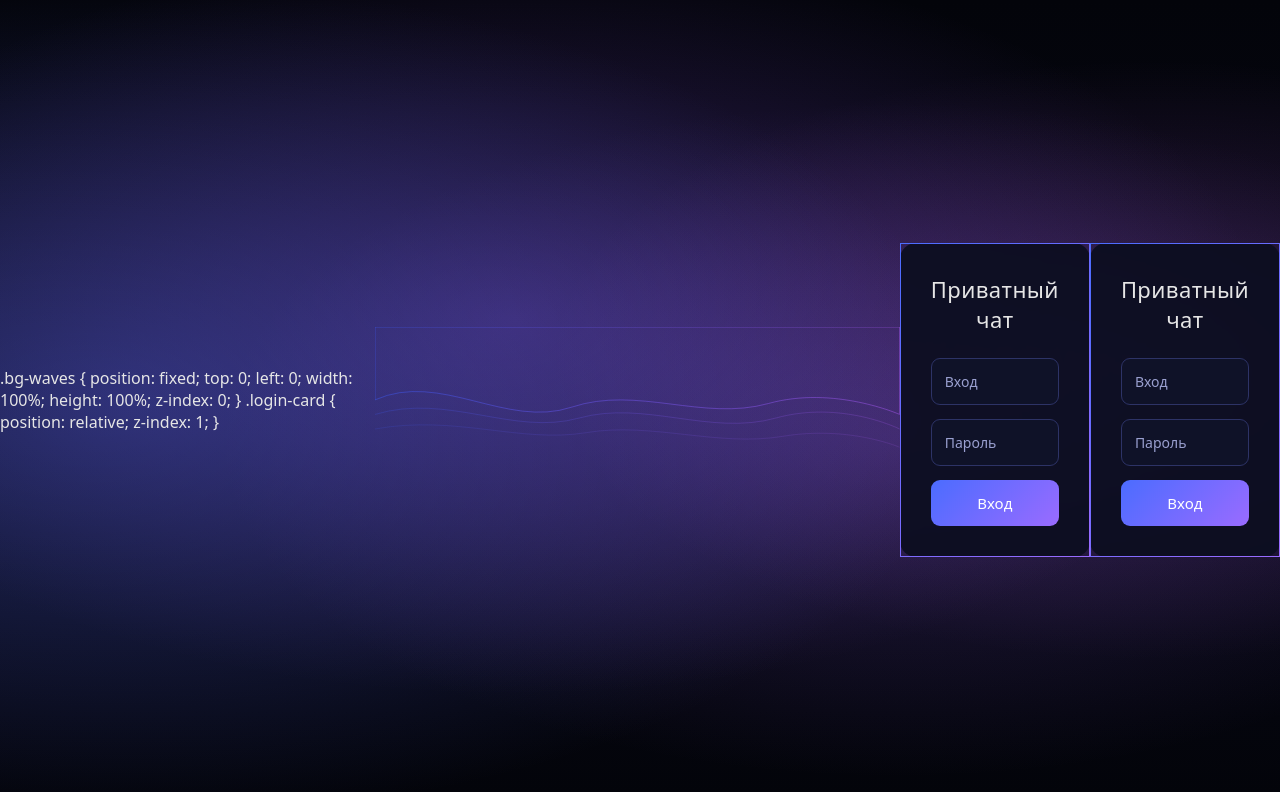
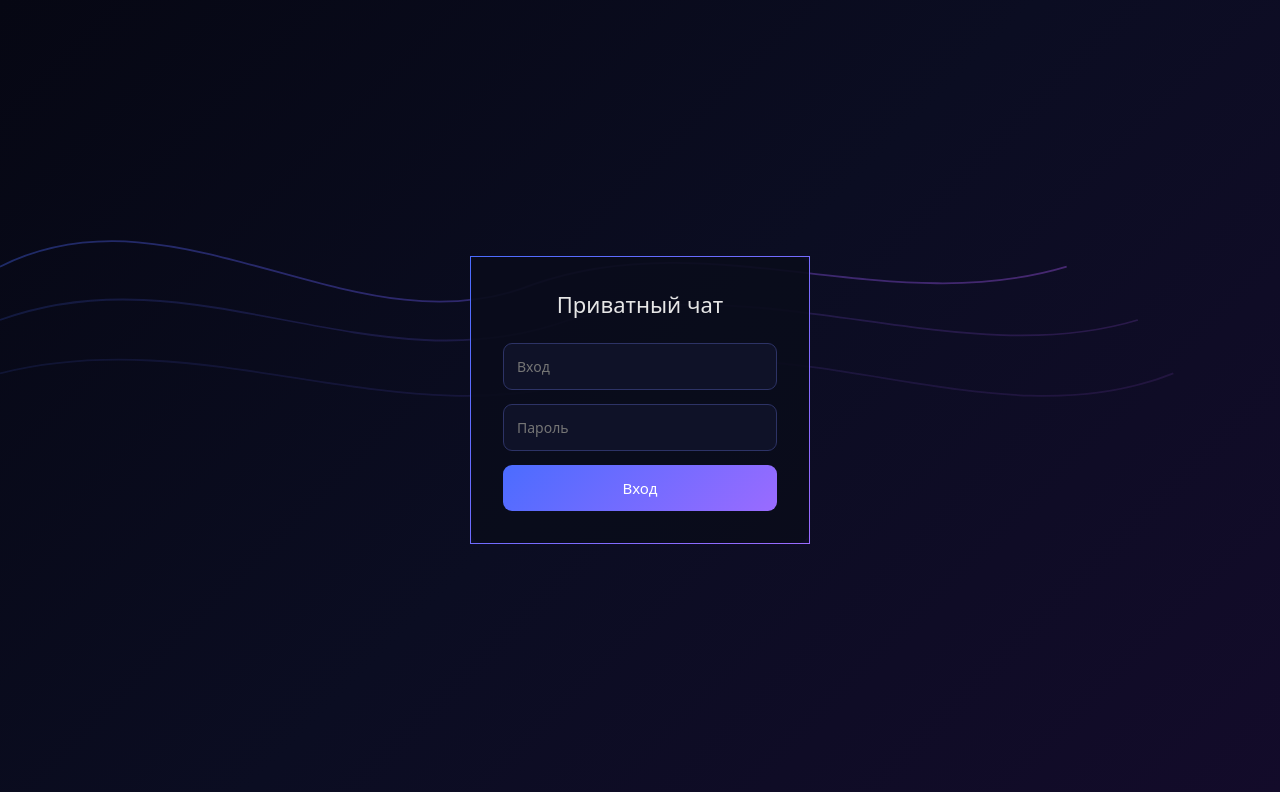
Before and after one commit to tishkatishka1-dotcom/flirt-chat-platform, a website: page public/index.html in a window 1280 px wide. Drawn offline with Linux system fonts and the light colour scheme.

Commit message:
Update index.html

```diff
--- a/public/index.html
+++ b/public/index.html
@@ -14,35 +14,38 @@
     body {
       margin: 0;
       height: 100vh;
-  background:
-    radial-gradient(1200px 600px at 10% 50%, rgba(90, 110, 255, 0.35), transparent 70%),
-    radial-gradient(1000px 500px at 40% 40%, rgba(150, 90, 255, 0.30), transparent 75%),
-    radial-gradient(900px 450px at 70% 55%, rgba(120, 80, 200, 0.28), transparent 75%),
-    radial-gradient(800px 400px at 90% 45%, rgba(200, 100, 255, 0.22), transparent 75%),
-    linear-gradient(180deg, #03040a, #070816 55%, #03040a);
+      background: linear-gradient(135deg, #060713, #0b0d22, #130b2a);
+      overflow: hidden;
       display: flex;
       align-items: center;
       justify-content: center;
       color: #e6e6e6;
     }
 
+    /* SVG фон */
+    .bg {
+      position: fixed;
+      inset: 0;
+      z-index: 0;
+    }
 
+    /* Карточка */
     .login-card {
+      position: relative;
+      z-index: 1;
       width: 340px;
-      padding: 30px;
+      padding: 32px;
       border-radius: 16px;
-      background: rgba(12, 14, 32, 0.94);
+      background: rgba(10, 12, 28, 0.92);
       border: 1px solid transparent;
       border-image: linear-gradient(135deg, #4b6cff, #9a6bff) 1;
-      backdrop-filter: blur(2px);
     }
 
     .login-card h1 {
       margin: 0 0 24px;
+      text-align: center;
       font-size: 22px;
-      text-align: center;
       font-weight: 500;
-      letter-spacing: 0.4px;
     }
 
     .login-card input {
@@ -57,10 +60,6 @@
       outline: none;
     }
 
-    .login-card input::placeholder {
-      color: #9aa0d0;
-    }
-
     .login-card button {
       width: 100%;
       padding: 13px;
@@ -71,58 +70,36 @@
       font-size: 15px;
       cursor: pointer;
     }
-  </style>.bg-waves {
-  position: fixed;
-  top: 0;
-  left: 0;
-  width: 100%;
-  height: 100%;
-  z-index: 0;
-}
-
-.login-card {
-  position: relative;
-  z-index: 1;
-}
-
-
+  </style>
 </head>
 
 <body>
-  <svg class="bg-waves" viewBox="0 0 1440 400" preserveAspectRatio="none">
+
+  <!-- Волнообразные линии -->
+  <svg class="bg" viewBox="0 0 1440 800" preserveAspectRatio="none">
     <defs>
-      <linearGradient id="waveGradient" x1="0%" y1="0%" x2="100%" y2="0%">
-        <stop offset="0%" stop-color="#3b5cff" stop-opacity="0.6"/>
-        <stop offset="50%" stop-color="#7b5bff" stop-opacity="0.6"/>
-        <stop offset="100%" stop-color="#b15cff" stop-opacity="0.6"/>
+      <linearGradient id="g" x1="0%" y1="0%" x2="100%" y2="0%">
+        <stop offset="0%" stop-color="#4b6cff" stop-opacity="0.35"/>
+        <stop offset="50%" stop-color="#7b5bff" stop-opacity="0.35"/>
+        <stop offset="100%" stop-color="#b15cff" stop-opacity="0.35"/>
       </linearGradient>
     </defs>
 
-    <path d="M0,200 C180,120 360,280 540,220 720,160 900,260 1080,210 1260,160 1440,240 1440,240 L1440,0 L0,0 Z"
-          fill="none" stroke="url(#waveGradient)" stroke-width="2"/>
-    <path d="M0,240 C200,180 380,300 560,250 740,200 920,300 1100,250 1280,200 1440,280 1440,280"
-          fill="none" stroke="url(#waveGradient)" stroke-width="2" opacity="0.5"/>
-    <path d="M0,280 C220,240 400,320 580,290 760,260 940,330 1120,300 1300,270 1440,330 1440,330"
-          fill="none" stroke="url(#waveGradient)" stroke-width="2" opacity="0.35"/>
+    <path d="M0 300 C200 200 400 400 600 320 800 250 1000 360 1200 300 1360 260 1440 320"
+          fill="none" stroke="url(#g)" stroke-width="2"/>
+    <path d="M0 360 C220 280 420 440 640 360 860 300 1080 420 1280 360 1400 320 1440 360"
+          fill="none" stroke="url(#g)" stroke-width="2" opacity="0.5"/>
+    <path d="M0 420 C240 360 460 500 680 420 900 360 1120 500 1320 420 1420 380 1440 420"
+          fill="none" stroke="url(#g)" stroke-width="2" opacity="0.35"/>
   </svg>
 
+  <!-- Карточка -->
   <div class="login-card">
     <h1>Приватный чат</h1>
-
-    <input type="text" placeholder="Вход" />
-    <input type="password" placeholder="Пароль" />
-
+    <input type="text" placeholder="Вход">
+    <input type="password" placeholder="Пароль">
     <button>Вход</button>
   </div>
-</body>
 
-  <div class="login-card">
-    <h1>Приватный чат</h1>
-
-    <input type="text" placeholder="Вход" />
-    <input type="password" placeholder="Пароль" />
-
-    <button>Вход</button>
-  </div>
 </body>
 </html>
```
Lines whose indentation alone changed are shown as unchanged.
